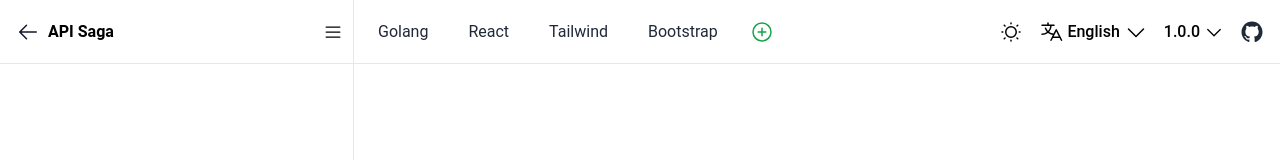
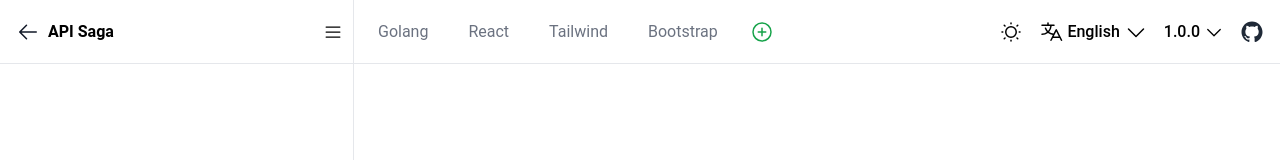
Before and after one commit to umardev500/svelete-ui, a SvelteKit app: page / in a window 1280 px wide. Shown: the top 160 px of the page. Built offline with nearby package versions, Linux system fonts and the light colour scheme.

Commit message:
change color

```diff
--- a/src/components/molecules/header/HeaderLeftMenuListing.svelte
+++ b/src/components/molecules/header/HeaderLeftMenuListing.svelte
@@ -16,7 +16,7 @@
 		<svelte:fragment slot="trigger" let:toggleDropdown>
 			<div class="flex h-full">
 				<a
-					class={`item text-gray-800 text-base relative h-full flex items-center px-2 ${currentRouteId === prefix + item.slug ? 'font-medium' : ''}`}
+					class={`item text-gray-500 text-base relative h-full flex items-center px-2 ${currentRouteId === prefix + item.slug ? 'font-medium' : ''}`}
 					href="{prefix}/{item.slug}"
 				>
 					<ListIcon classList="!size-4 absolute opacity-0 dragging-icon" />
```
